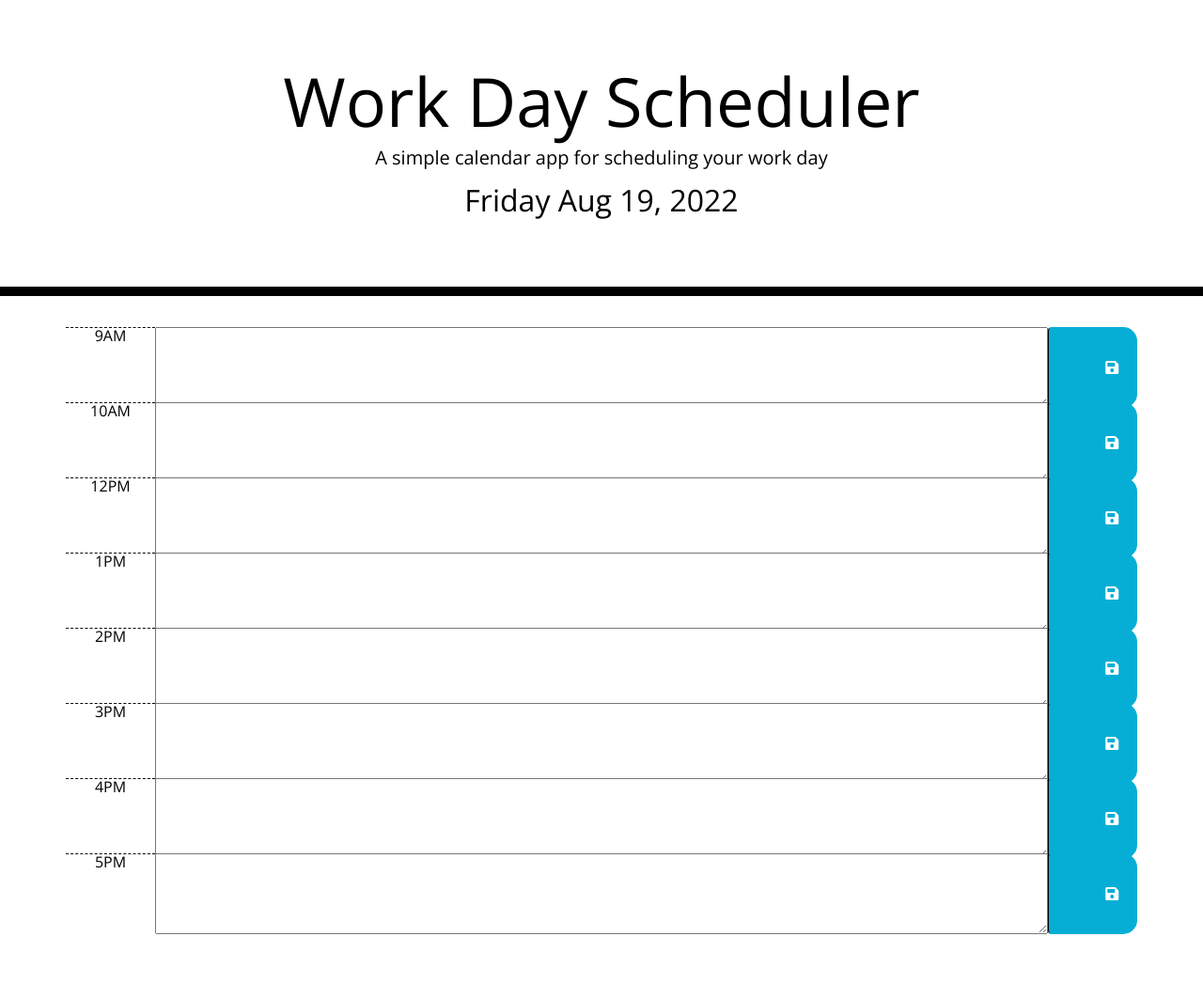
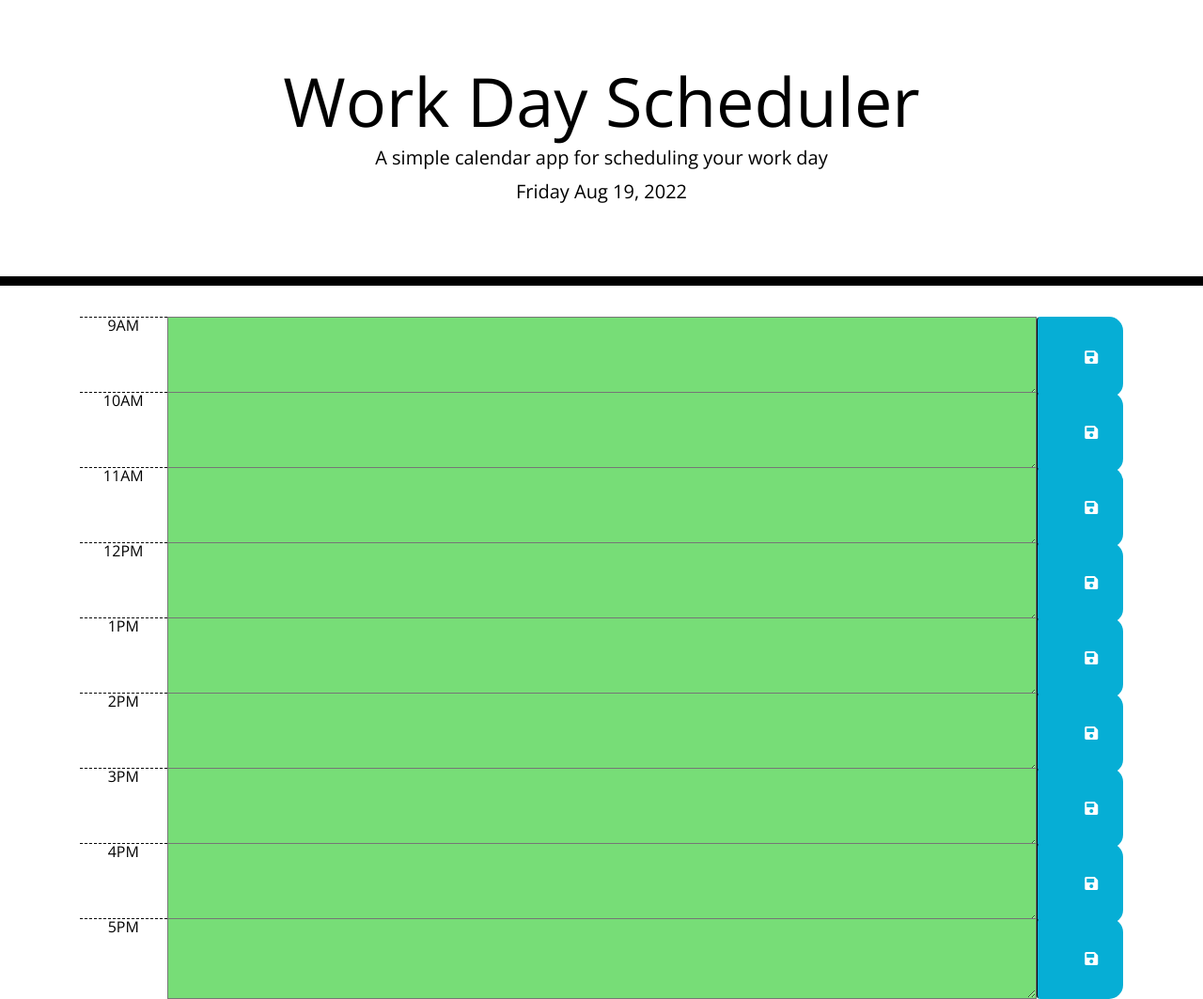
Before and after one commit to namgiwoong/day-scheduler, a plain HTML site: page index.html in a window 1280 px wide. Shown: the whole page at 94% size. Before the commit the page ends 994 px from the top, so only its background shows below. Drawn offline with nearby package versions, Linux system fonts and the light colour scheme.

Commit message:
worked to the if statement for past,present, and future.

```diff
--- a/index.html
+++ b/index.html
@@ -27,75 +27,10 @@
       <h1 class="display-3">Work Day Scheduler</h1>
       <p class="lead">A simple calendar app for scheduling your work day</p>
       <p id="currentDay" class="lead"></p>
-      <h2 id="day-display"></h2>
     </header>
 
     <!-- Timeblocks go here -->
-    <div class="container">
-      <div id="time-9" class="row time-block">
-        <div class="col-md-1 hour">9AM</div>
-        <textarea class="col-md-10 description"></textarea>
-        <button class="btn saveBtn col-md-1">
-          <i class="fas fa-save"></i>
-        </button>
-      </div>
-
-      <div id="time-10" class="row time-block">
-        <div class="col-md-1 hour">10AM</div>
-        <textarea class="col-md-10 description"></textarea>
-        <button class="btn saveBtn col-md-1">
-          <i class="fas fa-save"></i>
-        </button>
-      </div>
-
-      <div id="time-12" class="row time-block">
-        <div class="col-md-1 hour">12PM</div>
-        <textarea class="col-md-10 description"></textarea>
-        <button class="btn saveBtn col-md-1">
-          <i class="fas fa-save"></i>
-        </button>
-      </div>
-
-      <div id="time-13" class="row time-block">
-        <div class="col-md-1 hour">1PM</div>
-        <textarea class="col-md-10 description"></textarea>
-        <button class="btn saveBtn col-md-1">
-          <i class="fas fa-save"></i>
-        </button>
-      </div>
-
-      <div id="time-14" class="row time-block">
-        <div class="col-md-1 hour">2PM</div>
-        <textarea class="col-md-10 description"></textarea>
-        <button class="btn saveBtn col-md-1">
-          <i class="fas fa-save"></i>
-        </button>
-      </div>
-
-      <div id="time-15" class="row time-block">
-        <div class="col-md-1 hour">3PM</div>
-        <textarea class="col-md-10 description"></textarea>
-        <button class="btn saveBtn col-md-1">
-          <i class="fas fa-save"></i>
-        </button>
-      </div>
-
-      <div id="time-16" class="row time-block">
-        <div class="col-md-1 hour">4PM</div>
-        <textarea class="col-md-10 description"></textarea>
-        <button class="btn saveBtn col-md-1">
-          <i class="fas fa-save"></i>
-        </button>
-      </div>
-
-      <div id="time-17" class="row time-block">
-        <div class="col-md-1 hour">5PM</div>
-        <textarea class="col-md-10 description"></textarea>
-        <button class="btn saveBtn col-md-1">
-          <i class="fas fa-save"></i>
-        </button>
-      </div>
-    </div>
+    <div class="container" id="timeEntries"></div>
 
     <script src="https://cdnjs.cloudflare.com/ajax/libs/jquery/3.2.1/jquery.min.js"></script>
     <script src="https://cdnjs.cloudflare.com/ajax/libs/moment.js/2.24.0/moment.min.js"></script>
--- a/script.js
+++ b/script.js
@@ -1,40 +1,56 @@
 //declare the current day HTML element
-var dayDisplayEl = $("#day-display");
+var currentDayEl = $("#currentDay");
 
 //declare time entries container html element
-var containerEl = $(".container");
+var containerEl = $("#timeEntries");
 
 //declare current hour
-var time = moment().format("hh:mm:ss");
+var currentHour = moment().hour();
 
 //display current time
-function displayDay() {
+function currentDay() {
   var today = moment().format(`dddd MMM DD, YYYY`);
-  dayDisplayEl.text(today);
+  currentDayEl.text(today);
 }
 
 //render a block for each hour of the day
 for (var i = 9; i <= 17; i++) {
-  var key = "hour-" + i;
+  // var key = "hour-" + i;
 
   //attempt to get the saved data for the hour of the loop
 
-  var data = "asf";
+  var data = ""; //fetch from the local storage
 
   //compare i to current hour to determine if this hour is in the past, present, or future
+  var timeClass;
+  //past
+  if (currentHour > i) {
+    timeClass = "past";
+  }
+  //present
+  else if (currentHour === i) {
+    timeClass = "present";
+  }
+  //future
+  else {
+    timeClass = "future";
+  }
+  // if statement for AM else PM
+  const timeSuffix = i < 12 ? "AM" : "PM";
 
   var template = `
   <div class="container">
   <div id="time-9" class="row time-block">
-    <div class="col-md-1 hour">${i}</div>
-    <textarea class="col-md-10 description">${data}</textarea>
-    <button class="btn saveBtn col-md-1">
-      <i class="fas fa-save">${i}</i>
+    <div class="col-md-1 hour">${i < 13 ? i : i - 12}${timeSuffix}</div>
+    <textarea class="col-md-10 description ${timeClass}">${data}</textarea>
+    <button data-hour="${i}" class="btn saveBtn col-md-1">
+      <i class="fas fa-save"></i>
     </button>
   </div>
     `;
 
   // Append the html to the container element
+  containerEl.append(template);
 }
 
 //set up a "click" event listner on the container
@@ -47,5 +63,6 @@ containerEl.on("click", "button", function (event) {
 });
 
 // Save an hour to local storage
+// localStorage.setItem("hour", JSON.stringify(time));
 
-displayDay();
+currentDay();
```
